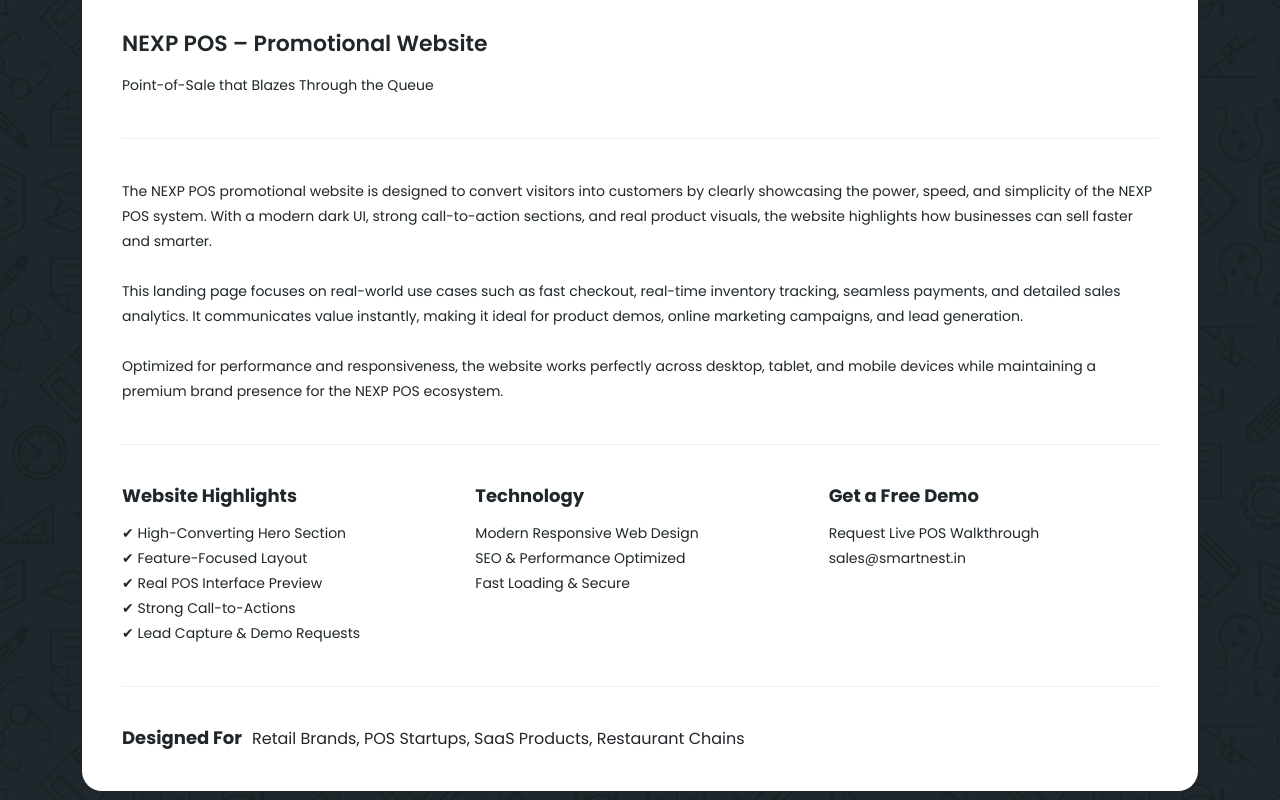
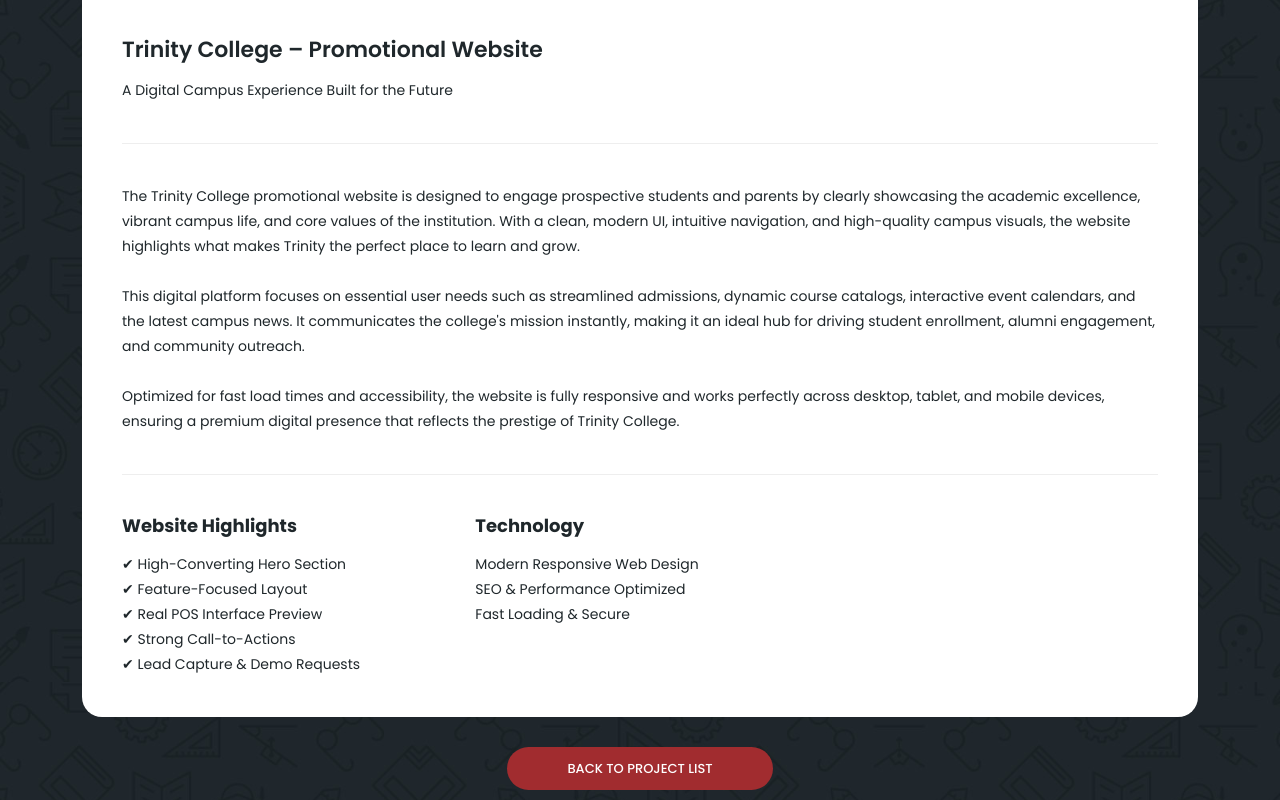
Before and after one commit to Chamodakavi/smartnest-web, a plain HTML site: page ipals.html in a window 1280 px wide. Shown: the part 1160-1960 px from the top of the page. Drawn offline with nearby package versions, Linux system fonts and the light colour scheme.

Commit message:
Fix: Add IPALS project page and update related pages

```diff
--- a/nexoposweb.html
+++ b/ipals.html
@@ -84,8 +84,8 @@
     <div class="container">
       <div class="row">
         <div class="col-lg-12">
-          <h6>Advanced POS system</h6>
-          <h2>NEXP POS Promotional website</h2>
+          <h6>Sparking Joyful Learning & Discovery</h6>
+          <h2>Trinity College Promotional website</h2>
         </div>
       </div>
     </div>
@@ -103,37 +103,34 @@
                     <span>WEB</span>
                   </div>
                   <a href="#">
-                    <img src="assets/images/image-pos.png" alt="NEXP POS Promotional Website">
+                    <img src="assets/images/ipals.png" alt="NEXP POS Promotional Website">
                   </a>
                 </div>
 
                 <div class="down-content">
                   <a href="meeting-details.html">
-                    <h4>NEXP POS – Promotional Website</h4>
+                    <h4>Trinity College – Promotional Website</h4>
                   </a>
 
-                  <p>Point-of-Sale that Blazes Through the Queue</p>
+              <p>A Digital Campus Experience Built for the Future</p>
 
-                  <p class="description">
-                    The NEXP POS promotional website is designed to convert visitors into customers by clearly
-                    showcasing the power,
-                    speed, and simplicity of the NEXP POS system. With a modern dark UI, strong call-to-action sections,
-                    and real
-                    product visuals, the website highlights how businesses can sell faster and smarter.
+              <p class="description">
+                The Trinity College promotional website is designed to engage prospective students and parents by clearly
+                showcasing the academic excellence, vibrant campus life, and core values of the institution. With a clean, modern UI,
+                intuitive navigation, and high-quality campus visuals, the website highlights what makes Trinity the perfect place to
+                learn and grow.
 
-                    <br><br>
-                    This landing page focuses on real-world use cases such as fast checkout, real-time inventory
-                    tracking, seamless
-                    payments, and detailed sales analytics. It communicates value instantly, making it ideal for product
-                    demos,
-                    online marketing campaigns, and lead generation.
+                <br><br>
+                This digital platform focuses on essential user needs such as streamlined admissions, dynamic course catalogs,
+                interactive event calendars, and the latest campus news. It communicates the college's mission instantly, making it an
+                ideal hub for
+                driving student enrollment, alumni engagement, and community outreach.
 
-                    <br><br>
-                    Optimized for performance and responsiveness, the website works perfectly across desktop, tablet,
-                    and mobile
-                    devices while maintaining a premium brand presence for the NEXP POS ecosystem.
-                  </p>
-
+                <br><br>
+                Optimized for fast load times and accessibility, the website is fully responsive and works perfectly across desktop,
+                tablet,
+                and mobile devices, ensuring a premium digital presence that reflects the prestige of Trinity College.
+              </p>
                   <div class="row">
                     <div class="col-lg-4">
                       <div class="hours">
@@ -159,7 +156,7 @@
                       </div>
                     </div>
 
-                    <div class="col-lg-4">
+                    <!-- <div class="col-lg-4">
                       <div class="book now">
                         <h5>Get a Free Demo</h5>
                         <p>
@@ -167,9 +164,9 @@
                           sales@smartnest.in
                         </p>
                       </div>
-                    </div>
+                    </div> -->
 
-                    <div class="col-lg-12">
+                    <!-- <div class="col-lg-12">
                       <div class="share">
                         <h5>Designed For</h5>
                         <ul>
@@ -179,7 +176,7 @@
                           <li>Restaurant Chains</li>
                         </ul>
                       </div>
-                    </div>
+                    </div> -->
                   </div>
                 </div>
               </div>
```
Also changed, not shown: index.html (+19 -1 lines), projects.html (+17 -0 lines), assets/images/ipals.png (added).
